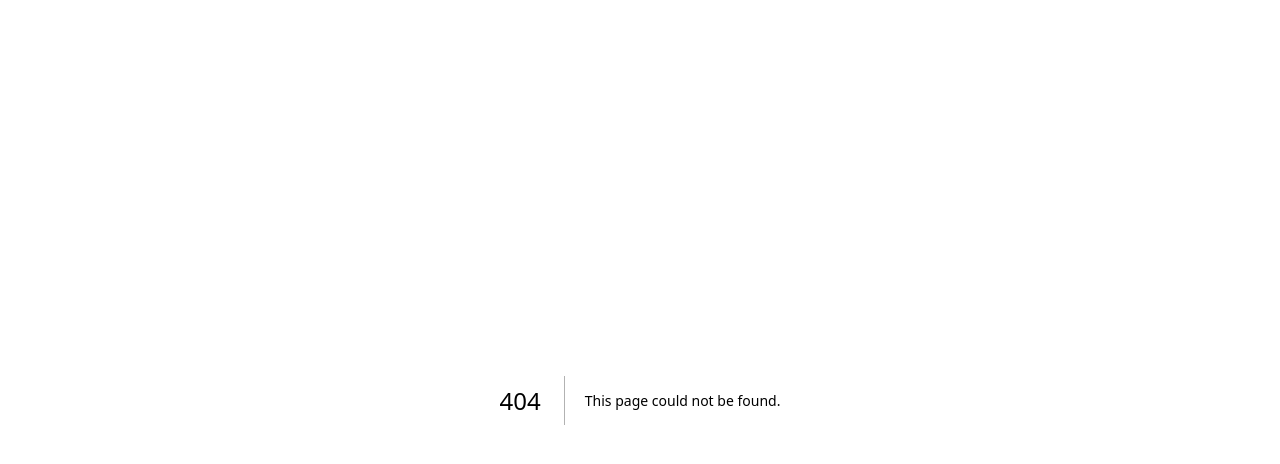
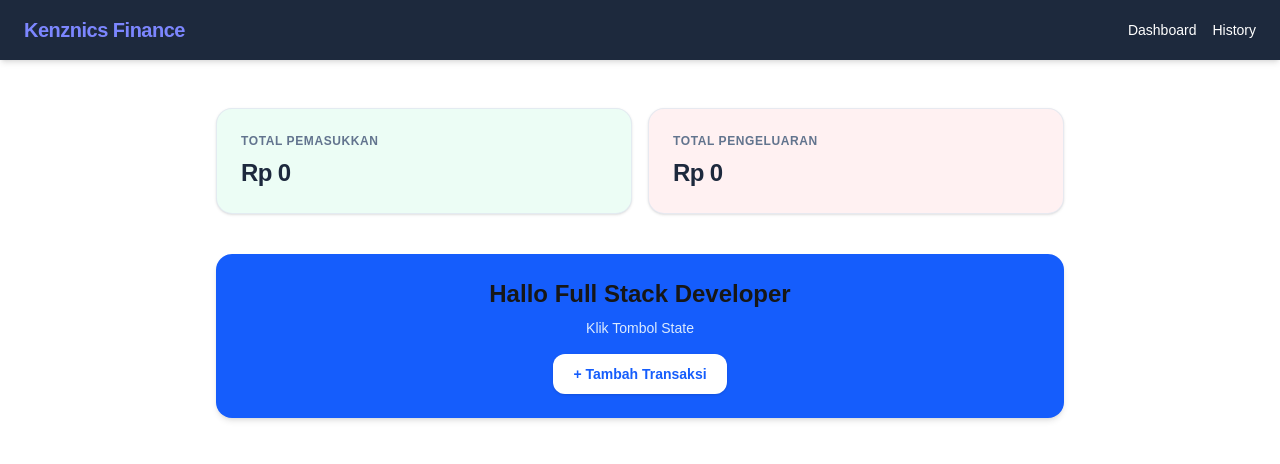
Before and after one commit to kenznics/Kenznics-Finance, a Next.js app in the folder frontend-next/: page /dashboard in a window 1280 px wide. Before the commit this address had no page. Shown: the top 464 px of the page. Built offline with nearby package versions, Linux system fonts and the light colour scheme.

Commit message:
setup providers tanstack dan perbaikan layout dashboard

```diff
--- a/frontend-next/app/dasboard/page.tsx
+++ /dev/null
@@ -1,8 +0,0 @@
-export default function DashboardPage() {
-    return (
-        <div className="p-8">
-            <h1 className="text-2xl font-bold text-slate-800">ini Halaman Dashboard</h1>
-            <p className="text-slate-500 text-sm mt-1">Tempat Ringkasan angka total pemasukkan</p>
-        </div>
-    );
-}
--- /dev/null
+++ b/frontend-next/app/dashboard/page.tsx
@@ -0,0 +1,40 @@
+"use client"; // Menandakan file ini adalah Client Component
+
+import { useState } from 'react';
+import Card from '@/components/Card';
+
+export default function DashboardPage() {
+    const [angka, setAngka] = useState(0);
+
+    return (
+        <main className="p-6 w-full max-w-4xl mx-auto flex flex-col gap-6 mt-6">
+
+            <div className="grid grid-cols-1 md:grid-cols-2 gap-4 w-full">
+                <Card
+                    title="Total Pemasukkan"
+                    amount="Rp 0"
+                    bgColor="bg-emerald-50 border-emerald-100"
+                />
+                <Card
+                    title="Total Pengeluaran"
+                    amount="Rp 0"
+                    bgColor="bg-rose-50 border-rose-100"
+                />
+            </div>
+
+            <div className="bg-blue-600 text-whte p-6 rounded-2xl shadow-md text-center w-full mt-4">
+                <div>
+                    <h2 className="text-2xl font-bold">Hallo Full Stack Developer</h2>
+                    <p className="mt-2 text-blue-100 text-sm">
+                        Klik Tombol State
+                    </p>
+                </div>
+                <button
+                    type="button"
+                    className="px-5 py-2.5 bg-white text-blue-600 font-bold rounded-xl shadow hover:bg-blue-50 transition-colors mt-4 text-sm" >
+                    + Tambah Transaksi
+                </button>
+            </div>
+        </main>
+    );
+}
--- a/frontend-next/app/history/page.tsx
+++ b/frontend-next/app/history/page.tsx
@@ -4,5 +4,5 @@ export default function HistoryPage() {
             <h1 className="text-2xl font-bold text-slate-800">Riwayat Transaksi</h1>
             <p className="text-slate-500 text-sm mt-1">Tempat Tabel data Transaksi</p>
         </div>
-    )
+    );
 }
--- a/frontend-next/app/layout.tsx
+++ b/frontend-next/app/layout.tsx
@@ -1,6 +1,8 @@
 import type { Metadata } from "next";
 import { Geist, Geist_Mono } from "next/font/google";
 import "./globals.css";
+import Navbar from '@/components/Navbar';
+import Providers from "./providers";
 
 const geistSans = Geist({
   variable: "--font-geist-sans",
@@ -27,7 +29,14 @@ export default function RootLayout({
       lang="en"
       className={`${geistSans.variable} ${geistMono.variable} h-full antialiased`}
     >
-      <body className="min-h-full flex flex-col">{children}</body>
+      <body className="min-h-full flex flex-col">
+        <Navbar />
+
+        <Providers>
+          {children}
+        </Providers>
+
+      </body>
     </html>
   );
 }
--- /dev/null
+++ b/frontend-next/app/providers.tsx
@@ -0,0 +1,15 @@
+"use client";
+
+import { QueryClient, QueryClientProvider } from "@tanstack/react-query";
+import { useState } from "react";
+
+export default function Providers({ children }: { children: React.ReactNode }) {
+    // Instance queryClient didalam state agar cache tidak tertukar antar user
+    const [queryClient] = useState (() => new QueryClient ());
+
+    return (
+        <QueryClientProvider client={queryClient}>
+            {children}
+        </QueryClientProvider>
+    );
+}
--- /dev/null
+++ b/frontend-next/components/Card.tsx
@@ -0,0 +1,19 @@
+// struktur interface untuk tipe data Props yang masuk ke card
+interface cardProps {
+    title: string;
+    amount: string;
+    bgColor: string;
+}
+
+export default function Card ({ title, amount, bgColor }: cardProps) {
+    return (
+        <div className={`p-6 rounded-2xl border border-slate-200/80 shadow-sm w-full flex flex-col gap-2 ${bgColor}`}>
+            <span className="text-xs font-semibold text-slate-500 uppercase tracking-wider">
+                {title}
+            </span>
+            <h2 className="text-2xl font-extrabold text-slate-800 tracking-tight">
+                {amount}
+            </h2>
+        </div>
+    );
+}
--- /dev/null
+++ b/frontend-next/components/Navbar.tsx
@@ -0,0 +1,20 @@
+import Link from "next/link";
+export default function Navbar() {
+    return (
+        <nav className="bg-slate-800 text-white px-6 py-4 flex justify-between items-center shadow-md">
+            <div className="font-bold text-xl tracking-tight text-indigo-400">
+                Kenznics Finance
+            </div>
+
+            <div className="flex gap-4 text-sm font-medium">
+                <Link href="/dashboard" className="hover:text-indigo-300 transition-colors">
+                    Dashboard
+                </Link>
+
+                <Link href="/history" className="hover:text-indigo-300 transition-colors">
+                    History
+                </Link>
+            </div>
+        </nav>
+    );
+}
--- a/frontend-next/package.json
+++ b/frontend-next/package.json
@@ -9,6 +9,7 @@
     "lint": "eslint"
   },
   "dependencies": {
+    "@tanstack/react-query": "^5.101.0",
     "next": "16.2.9",
     "react": "19.2.4",
     "react-dom": "19.2.4"
```
Also changed, not shown: 2 other files (tests, documents, lock files or other folders).
